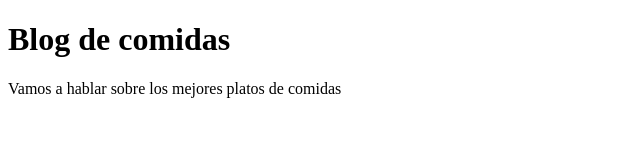
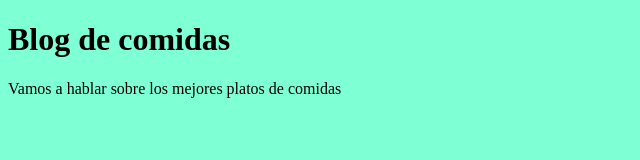
Before and after one commit to danrh14/hyperblog, a plain HTML site: page index.html in a window 1280 px wide. Shown: the whole page, without its empty margins (0-640 px from the left). Drawn offline with Linux system fonts and the light colour scheme.

Commit message:
Primer Commit

```diff
--- a/index.html
+++ b/index.html
@@ -3,6 +3,7 @@
 <head>
     <meta charset="UTF-8">
     <meta name="viewport" content="width=device-width, initial-scale=1.0">
+    <link rel="stylesheet" href="styles.css">
     <title>Web Dan</title>
 </head>
 <body>
--- a/styles.css
+++ b/styles.css
@@ -0,0 +1,3 @@
+body{
+    background-color: aquamarine;
+}
```
